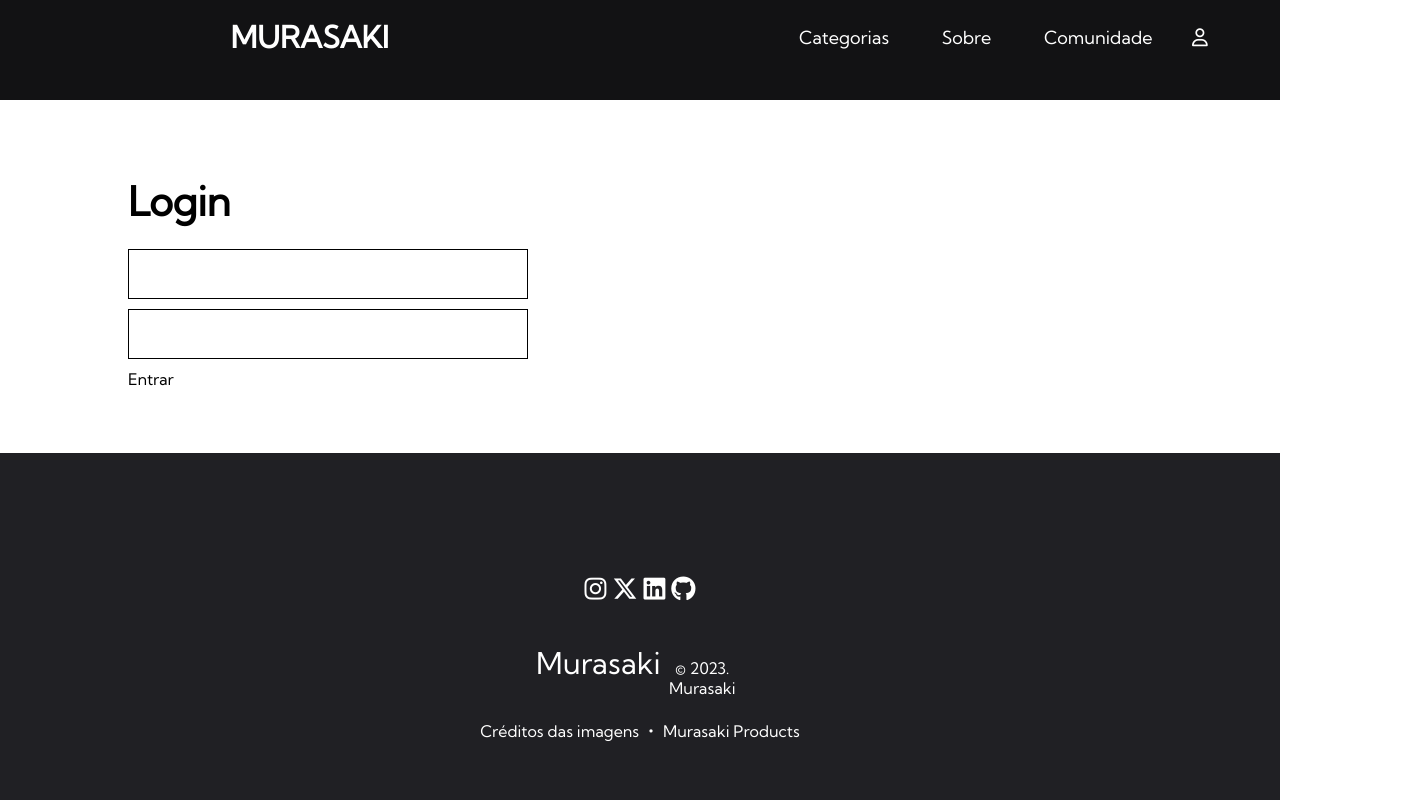
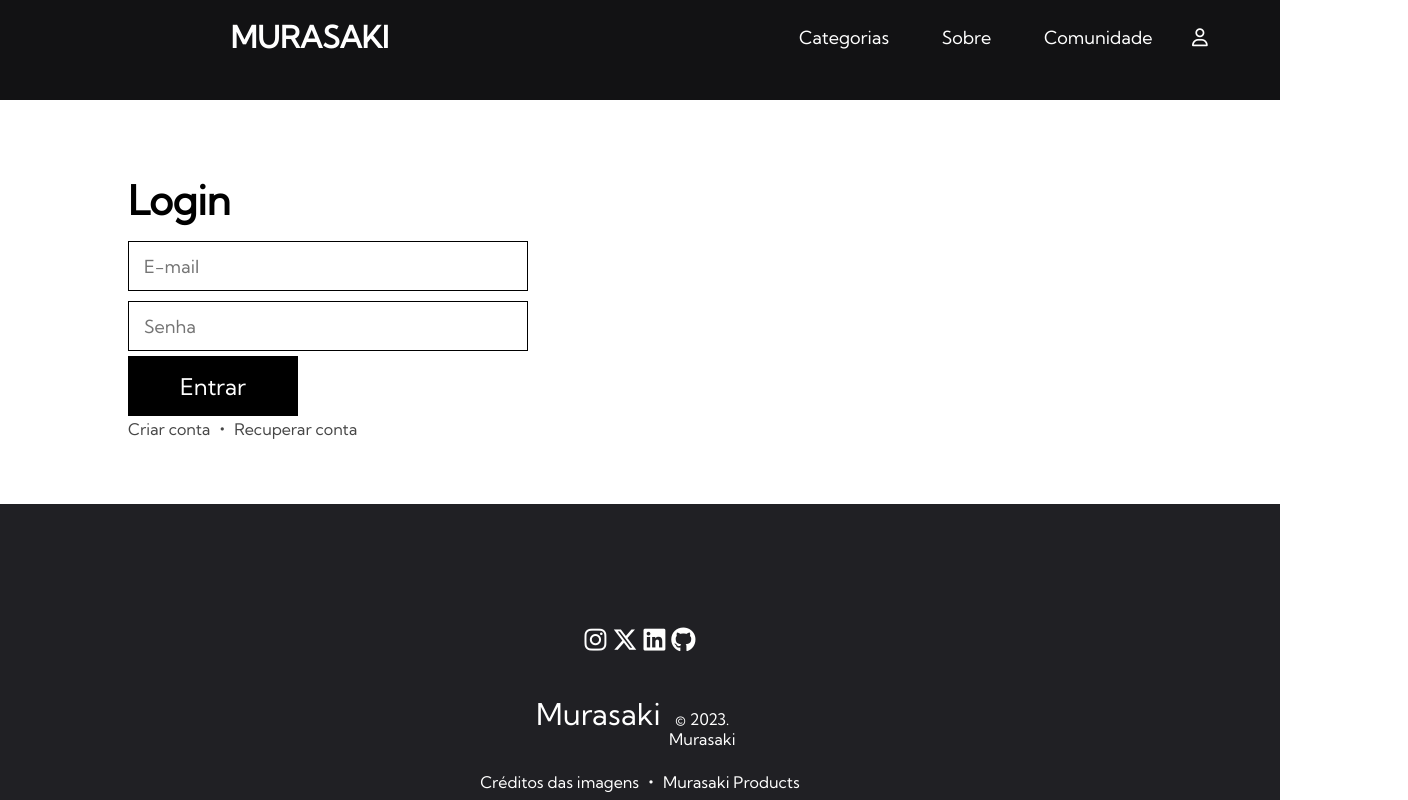
Before and after one commit to luisgomes2002/JapaneseSite, a React (Vite) app in the folder client/: page /auth in a window 1280 px wide. Shown: the top 800 px of the page, 1408 px wide, since content can reach past the window. Built offline with nearby package versions, Linux system fonts and the light colour scheme.

Commit message:
style: login

```diff
--- a/client/src/components/Input/Input.jsx
+++ /dev/null
@@ -1,5 +0,0 @@
-import { InputSpace } from "./InputSlyled.jsx";
-
-export const Input = ({ type, placeholder, name }) => {
-  return <InputSpace type={type} placeholder={placeholder} />;
-};
--- a/client/src/components/Input/InputSlyled.jsx
+++ /dev/null
@@ -1,8 +0,0 @@
-import styled from "styled-components";
-
-export const InputSpace = styled.div`
-  border: 1px solid black;
-  width: 400px;
-  height: 50px;
-  margin: 10px 0;
-`;
--- a/client/src/components/authentication/AuthenticationFrom.jsx
+++ b/client/src/components/authentication/AuthenticationFrom.jsx
@@ -3,7 +3,7 @@
 export const AuthContainer = styled.div`
   width: 100%;
   margin: 5% 0;
-  margin-left: 10%;
+  padding-left: 10%;
 `;
 
 export const Section = styled.section`
@@ -11,4 +11,37 @@
     font-size: 40px;
     padding: 1% 0;
   }
+
+  a {
+    font-size: 16px;
+    color: #464646;
+  }
+
+  form {
+    display: grid;
+    grid-template-columns: 1fr;
+  }
+
+  input {
+    border: 1px solid black;
+    width: 400px;
+    height: 50px;
+    margin: 5px 0;
+    padding: 15px;
+    font-size: 18px;
+  }
+
+  button {
+    background-color: black;
+    border: none;
+    color: #fff;
+    height: 60px;
+    width: 170px;
+    font-size: 23px;
+    cursor: pointer;
+  }
+
+  a {
+    text-decoration: none;
+  }
 `;
--- a/client/src/components/authentication/LoginPage.jsx
+++ b/client/src/components/authentication/LoginPage.jsx
@@ -3,8 +3,6 @@
 import { Link, useNavigate } from "react-router-dom";
 import axios from "axios";
 import { AuthContainer, Section } from "./AuthenticationFrom.jsx";
-import { Input } from "../Input/Input.jsx";
-import { Button } from "../button/Button.jsx";
 
 const Login = () => {
   return (
@@ -16,10 +14,12 @@
         <Section type="signin">
           <h2>Login</h2>
           <form>
-            <Input type="email" placeholder="Email" name="email"></Input>
-            <Input type="text"></Input>
-            <Button type="button" text="Entrar"></Button>
+            <input type="email" placeholder="E-mail" name="email" />
+            <input type="password" placeholder="Senha" name="password" />
+            <button type="submit">Entrar</button>
           </form>
+          <Link to="/">Criar conta ・ </Link>
+          <Link to="/register">Recuperar conta</Link>
         </Section>
       </AuthContainer>
     </>
--- a/client/src/components/authentication/Register.jsx
+++ b/client/src/components/authentication/Register.jsx
@@ -2,13 +2,32 @@
 import NavBar from "../nav/NavBar";
 import { Link } from "react-router-dom";
 import axios from "axios";
+import { AuthContainer, Section } from "./AuthenticationFrom";
 
 const Register = () => {
   return (
     <>
-      <nav>
+      <nav style={{ backgroundColor: "#121214" }}>
         <NavBar />
       </nav>
+      <AuthContainer>
+        <Section type="signup">
+          <h2>Register</h2>
+          <form>
+            <input type="text" placeholder="Nome" name="name" />
+            <input type="email" placeholder="E-mail" name="email" />
+            <input type="password" placeholder="Senha" name="password" />
+            <input
+              type="password"
+              placeholder="Confirmar Senha"
+              name="password"
+            />
+            <button type="submit">Entrar</button>
+          </form>
+          <Link to="/">Criar conta ・ </Link>
+          <Link to="/auth">Logar</Link>
+        </Section>
+      </AuthContainer>
     </>
   );
 };
--- a/client/src/components/button/Button.jsx
+++ /dev/null
@@ -1,5 +0,0 @@
-import { ApplicationButton } from "./ButtonStyle.jsx";
-
-export const Button = ({ type, text }) => {
-  return <ApplicationButton type={type}>{text}</ApplicationButton>;
-};
--- a/client/src/components/button/ButtonStyle.jsx
+++ /dev/null
@@ -1,12 +0,0 @@
-import styled from "styled-components";
-
-export const ApplicationButton = styled.section`
-  button {
-    background-color: black;
-    border: none;
-    color: #fff;
-    height: 60px;
-    width: 170px;
-    font-size: 25px;
-  }
-`;
--- a/client/src/main.jsx
+++ b/client/src/main.jsx
@@ -9,6 +9,7 @@
 import Footer from "./components/template/Footer.jsx";
 import UserPage from "./components/user/User.jsx";
 import LoginPage from "./components/authentication/LoginPage.jsx";
+import Register from "./components/Authentication/Register.jsx";
 
 const Layout = () => {
   return (
@@ -44,6 +45,10 @@
         path: "/auth",
         element: <LoginPage />,
       },
+      {
+        path: "/register",
+        element: <Register />,
+      },
     ],
   },
 ]);
```
